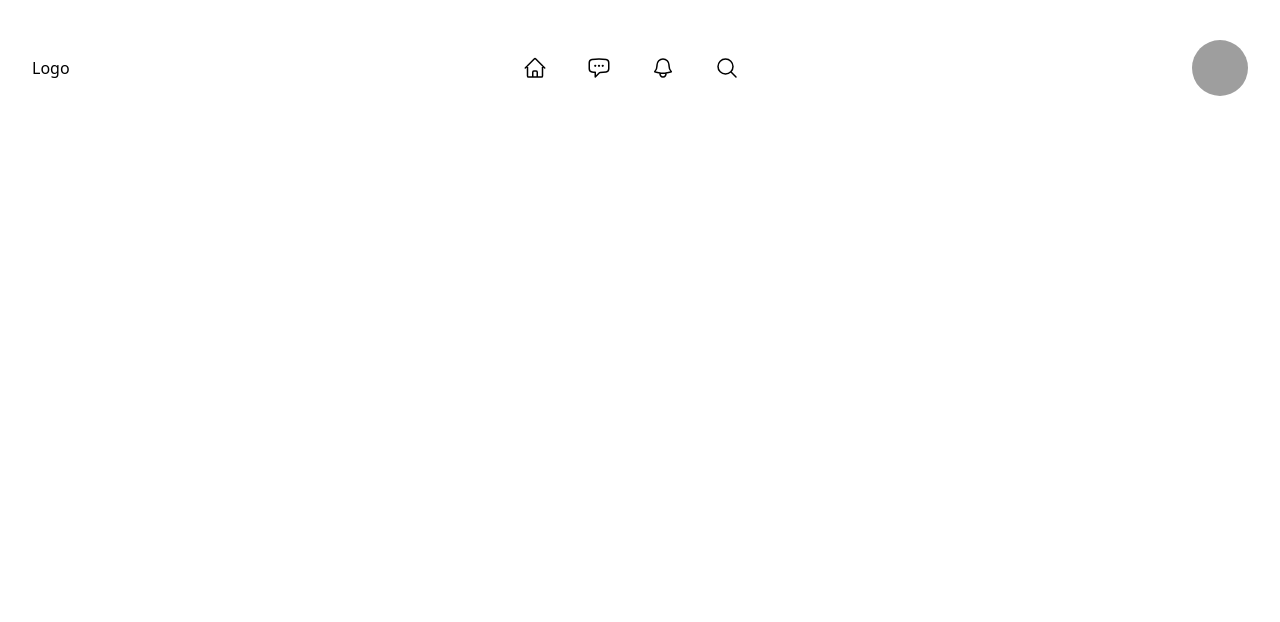
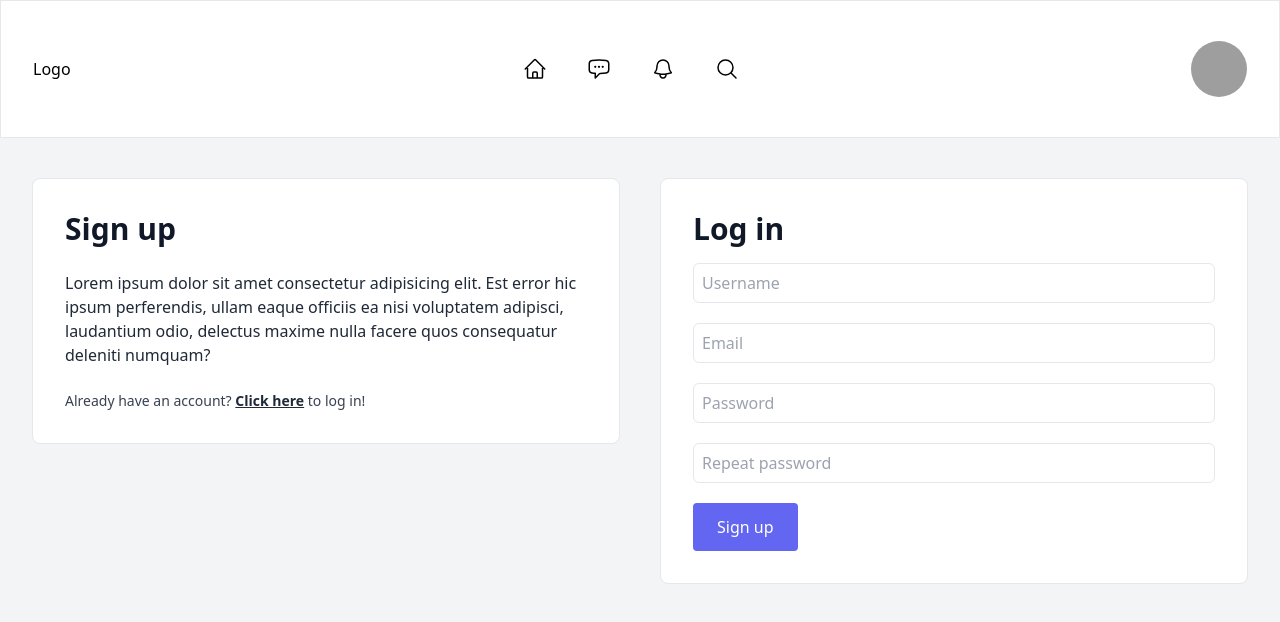
Before and after one commit to SantiagoThevenet/santiHubFrontend, a Vue app: page /signup in a window 1280 px wide. Before the commit this address had no page. Shown: the top 622 px of the page. Built offline with nearby package versions, Linux system fonts and the light colour scheme; grey boxes are pictures that could not be loaded.

Commit message:
Login Signup pages done

```diff
--- a/src/App.vue
+++ b/src/App.vue
@@ -3,7 +3,7 @@
   <NavBar></NavBar>
   <RouterView />
 </template>
+
 <script setup>
 import NavBar from "./components/NavBar.vue";
-import { RouterLink, RouterView } from "vue-router";
 </script>
--- a/src/components/NavBar.vue
+++ b/src/components/NavBar.vue
@@ -1,5 +1,5 @@
 <template>
-  <nav class="flex items-center justify-between py-10 px-8">
+  <nav class="flex items-center justify-between py-10 px-8 border border-gray-200">
     <h2 class=""><a href="">Logo</a></h2>
     <ul class="flex gap-10">
       <li>
--- a/src/components/icons/IconCommunity.vue
+++ /dev/null
@@ -1,7 +0,0 @@
-<template>
-  <svg xmlns="http://www.w3.org/2000/svg" width="20" height="20" fill="currentColor">
-    <path
-      d="M15 4a1 1 0 1 0 0 2V4zm0 11v-1a1 1 0 0 0-1 1h1zm0 4l-.707.707A1 1 0 0 0 16 19h-1zm-4-4l.707-.707A1 1 0 0 0 11 14v1zm-4.707-1.293a1 1 0 0 0-1.414 1.414l1.414-1.414zm-.707.707l-.707-.707.707.707zM9 11v-1a1 1 0 0 0-.707.293L9 11zm-4 0h1a1 1 0 0 0-1-1v1zm0 4H4a1 1 0 0 0 1.707.707L5 15zm10-9h2V4h-2v2zm2 0a1 1 0 0 1 1 1h2a3 3 0 0 0-3-3v2zm1 1v6h2V7h-2zm0 6a1 1 0 0 1-1 1v2a3 3 0 0 0 3-3h-2zm-1 1h-2v2h2v-2zm-3 1v4h2v-4h-2zm1.707 3.293l-4-4-1.414 1.414 4 4 1.414-1.414zM11 14H7v2h4v-2zm-4 0c-.276 0-.525-.111-.707-.293l-1.414 1.414C5.42 15.663 6.172 16 7 16v-2zm-.707 1.121l3.414-3.414-1.414-1.414-3.414 3.414 1.414 1.414zM9 12h4v-2H9v2zm4 0a3 3 0 0 0 3-3h-2a1 1 0 0 1-1 1v2zm3-3V3h-2v6h2zm0-6a3 3 0 0 0-3-3v2a1 1 0 0 1 1 1h2zm-3-3H3v2h10V0zM3 0a3 3 0 0 0-3 3h2a1 1 0 0 1 1-1V0zM0 3v6h2V3H0zm0 6a3 3 0 0 0 3 3v-2a1 1 0 0 1-1-1H0zm3 3h2v-2H3v2zm1-1v4h2v-4H4zm1.707 4.707l.586-.586-1.414-1.414-.586.586 1.414 1.414z"
-    />
-  </svg>
-</template>
--- a/src/components/icons/IconDocumentation.vue
+++ /dev/null
@@ -1,7 +0,0 @@
-<template>
-  <svg xmlns="http://www.w3.org/2000/svg" width="20" height="17" fill="currentColor">
-    <path
-      d="M11 2.253a1 1 0 1 0-2 0h2zm-2 13a1 1 0 1 0 2 0H9zm.447-12.167a1 1 0 1 0 1.107-1.666L9.447 3.086zM1 2.253L.447 1.42A1 1 0 0 0 0 2.253h1zm0 13H0a1 1 0 0 0 1.553.833L1 15.253zm8.447.833a1 1 0 1 0 1.107-1.666l-1.107 1.666zm0-14.666a1 1 0 1 0 1.107 1.666L9.447 1.42zM19 2.253h1a1 1 0 0 0-.447-.833L19 2.253zm0 13l-.553.833A1 1 0 0 0 20 15.253h-1zm-9.553-.833a1 1 0 1 0 1.107 1.666L9.447 14.42zM9 2.253v13h2v-13H9zm1.553-.833C9.203.523 7.42 0 5.5 0v2c1.572 0 2.961.431 3.947 1.086l1.107-1.666zM5.5 0C3.58 0 1.797.523.447 1.42l1.107 1.666C2.539 2.431 3.928 2 5.5 2V0zM0 2.253v13h2v-13H0zm1.553 13.833C2.539 15.431 3.928 15 5.5 15v-2c-1.92 0-3.703.523-5.053 1.42l1.107 1.666zM5.5 15c1.572 0 2.961.431 3.947 1.086l1.107-1.666C9.203 13.523 7.42 13 5.5 13v2zm5.053-11.914C11.539 2.431 12.928 2 14.5 2V0c-1.92 0-3.703.523-5.053 1.42l1.107 1.666zM14.5 2c1.573 0 2.961.431 3.947 1.086l1.107-1.666C18.203.523 16.421 0 14.5 0v2zm3.5.253v13h2v-13h-2zm1.553 12.167C18.203 13.523 16.421 13 14.5 13v2c1.573 0 2.961.431 3.947 1.086l1.107-1.666zM14.5 13c-1.92 0-3.703.523-5.053 1.42l1.107 1.666C11.539 15.431 12.928 15 14.5 15v-2z"
-    />
-  </svg>
-</template>
--- a/src/components/icons/IconSupport.vue
+++ /dev/null
@@ -1,7 +0,0 @@
-<template>
-  <svg xmlns="http://www.w3.org/2000/svg" width="20" height="20" fill="currentColor">
-    <path
-      d="M10 3.22l-.61-.6a5.5 5.5 0 0 0-7.666.105 5.5 5.5 0 0 0-.114 7.665L10 18.78l8.39-8.4a5.5 5.5 0 0 0-.114-7.665 5.5 5.5 0 0 0-7.666-.105l-.61.61z"
-    />
-  </svg>
-</template>
--- a/src/components/icons/IconTooling.vue
+++ /dev/null
@@ -1,19 +0,0 @@
-<!-- This icon is from <https://github.com/Templarian/MaterialDesign>, distributed under Apache 2.0 (https://www.apache.org/licenses/LICENSE-2.0) license-->
-<template>
-  <svg
-    xmlns="http://www.w3.org/2000/svg"
-    xmlns:xlink="http://www.w3.org/1999/xlink"
-    aria-hidden="true"
-    role="img"
-    class="iconify iconify--mdi"
-    width="24"
-    height="24"
-    preserveAspectRatio="xMidYMid meet"
-    viewBox="0 0 24 24"
-  >
-    <path
-      d="M20 18v-4h-3v1h-2v-1H9v1H7v-1H4v4h16M6.33 8l-1.74 4H7v-1h2v1h6v-1h2v1h2.41l-1.74-4H6.33M9 5v1h6V5H9m12.84 7.61c.1.22.16.48.16.8V18c0 .53-.21 1-.6 1.41c-.4.4-.85.59-1.4.59H4c-.55 0-1-.19-1.4-.59C2.21 19 2 18.53 2 18v-4.59c0-.32.06-.58.16-.8L4.5 7.22C4.84 6.41 5.45 6 6.33 6H7V5c0-.55.18-1 .57-1.41C7.96 3.2 8.44 3 9 3h6c.56 0 1.04.2 1.43.59c.39.41.57.86.57 1.41v1h.67c.88 0 1.49.41 1.83 1.22l2.34 5.39z"
-      fill="currentColor"
-    ></path>
-  </svg>
-</template>
--- a/src/router/index.js
+++ b/src/router/index.js
@@ -1,5 +1,7 @@
 import { createRouter, createWebHistory } from 'vue-router'
 import HomeView from '../views/HomeView.vue'
+import SignupView from '../views/SignupView.vue'
+import LoginView from '../views/LoginView.vue'
 
 const router = createRouter({
   history: createWebHistory(import.meta.env.BASE_URL),
@@ -9,6 +11,16 @@ const router = createRouter({
       name: 'home',
       component: HomeView
     },
+    {
+      path: '/signup',
+      name: 'signup',
+      component: SignupView
+    },
+    {
+      path: '/login',
+      name: 'login',
+      component: LoginView
+    },
   ]
 })
 
--- a/src/stores/counter.js
+++ /dev/null
@@ -1,12 +0,0 @@
-import { ref, computed } from 'vue'
-import { defineStore } from 'pinia'
-
-export const useCounterStore = defineStore('counter', () => {
-  const count = ref(0)
-  const doubleCount = computed(() => count.value * 2)
-  function increment() {
-    count.value++
-  }
-
-  return { count, doubleCount, increment }
-})
--- a/src/views/HomeView.vue
+++ b/src/views/HomeView.vue
@@ -2,7 +2,5 @@
 </script>
 
 <template>
-  <main>
-    <h1>Wellcome</h1>
-  </main>
+<h1>Hola</h1>
 </template>
--- /dev/null
+++ b/src/views/LoginView.vue
@@ -0,0 +1,41 @@
+<template>
+    <main class="px-8 bg-gray-100">
+    <div class="flex justify-between gap-10 py-10">
+      <section
+        class="bg-white rounded-lg w-full border border-gray-200 flex flex-col gap-6 p-8"
+      >
+        <h1 class="text-3xl text-gray-900 font-bold">Sign up</h1>
+        <p class="text-gray-800 text-base">
+          Lorem ipsum dolor sit amet consectetur adipisicing elit. Est error hic
+          ipsum perferendis, ullam eaque officiis ea nisi voluptatem adipisci,
+          laudantium odio, delectus maxime nulla facere quos consequatur
+          deleniti numquam?
+        </p>
+        <p class="text-gray-700 text-sm">
+          Don't have an account?
+          <b class="text-gray-800 underline">Click here</b> to create one!
+        </p>
+      </section>
+      <section class="bg-white rounded-lg w-full border border-gray-200 p-8">
+        <h1 class="text-3xl text-gray-900 font-bold mb-4">Log in</h1>
+        <form class="flex flex-col  gap-5 items-start" action="">
+          <input type="email" placeholder="Email" class="border rounded-md h-10 w-full pl-2" />
+          <input type="password" placeholder="Password" class="border rounded-md h-10 w-full pl-2"/>
+          <button class="bg-indigo-500 text-white rounded py-3 px-6 items-start">
+            Log in
+          </button>
+        </form>
+      </section>
+    </div>
+  </main>
+</template>
+
+<script>
+export default {
+
+}
+</script>
+
+<style>
+
+</style>
--- /dev/null
+++ b/src/views/SignupView.vue
@@ -0,0 +1,43 @@
+<template>
+    <main class="px-8 bg-gray-100">
+    <div class="flex justify-between gap-10 py-10">
+      <section
+        class="bg-white rounded-lg w-full border border-gray-200 flex flex-col gap-6 p-8 h-fit"
+      >
+        <h1 class="text-3xl text-gray-900 font-bold">Sign up</h1>
+        <p class="text-gray-800 text-base">
+          Lorem ipsum dolor sit amet consectetur adipisicing elit. Est error hic
+          ipsum perferendis, ullam eaque officiis ea nisi voluptatem adipisci,
+          laudantium odio, delectus maxime nulla facere quos consequatur
+          deleniti numquam?
+        </p>
+        <p class="text-gray-700 text-sm">
+          Already have an account?
+          <b class="text-gray-800 underline">Click here</b> to log in!
+        </p>
+      </section>
+      <section class="bg-white rounded-lg w-full border border-gray-200 p-8">
+        <h1 class="text-3xl text-gray-900 font-bold mb-4">Log in</h1>
+        <form class="flex flex-col  gap-5 items-start" action="">
+          <input type="text" placeholder="Username" class="border rounded-md h-10 w-full pl-2" />
+          <input type="email" placeholder="Email" class="border rounded-md h-10 w-full pl-2" />
+          <input type="password" placeholder="Password" class="border rounded-md h-10 w-full pl-2"/>
+          <input type="password" placeholder="Repeat password" class="border rounded-md h-10 w-full pl-2"/>
+          <button class="bg-indigo-500 text-white rounded py-3 px-6 items-start">
+            Sign up
+          </button>
+        </form>
+      </section>
+    </div>
+  </main>
+</template>
+
+<script>
+export default {
+
+}
+</script>
+
+<style>
+
+</style>
```
Also changed, not shown: src/components/icons/IconEcosystem.vue (deleted, +0 -7 lines).
